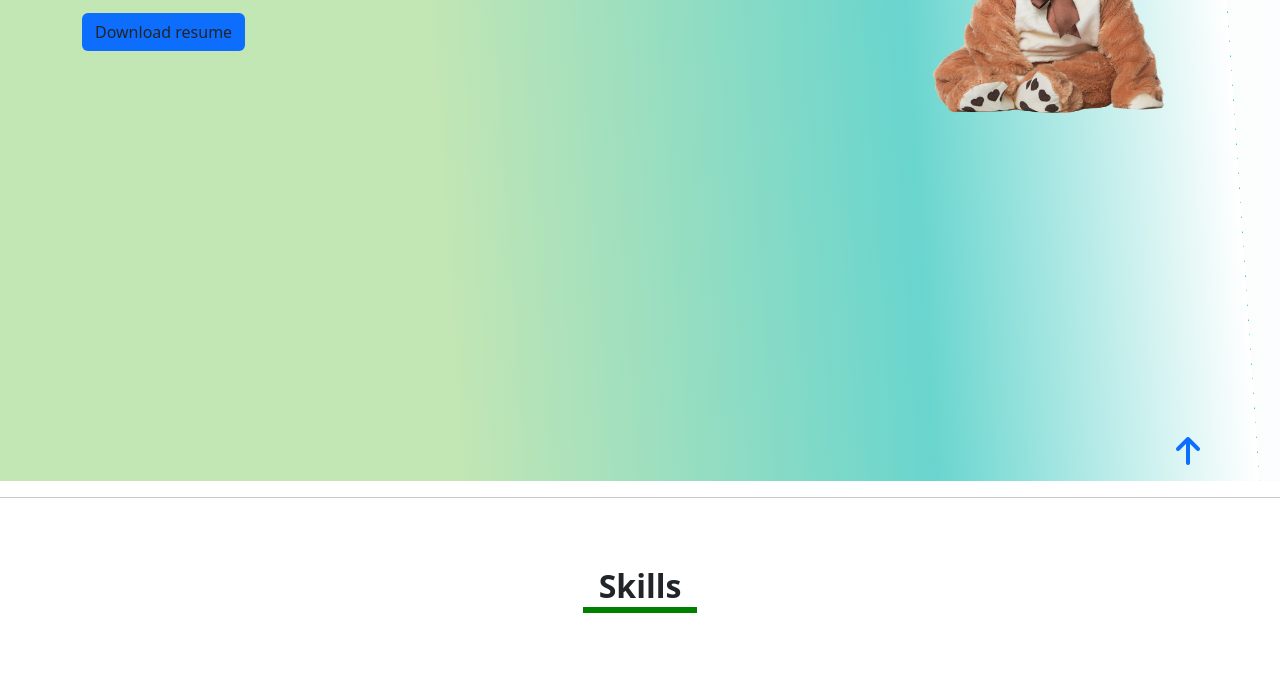
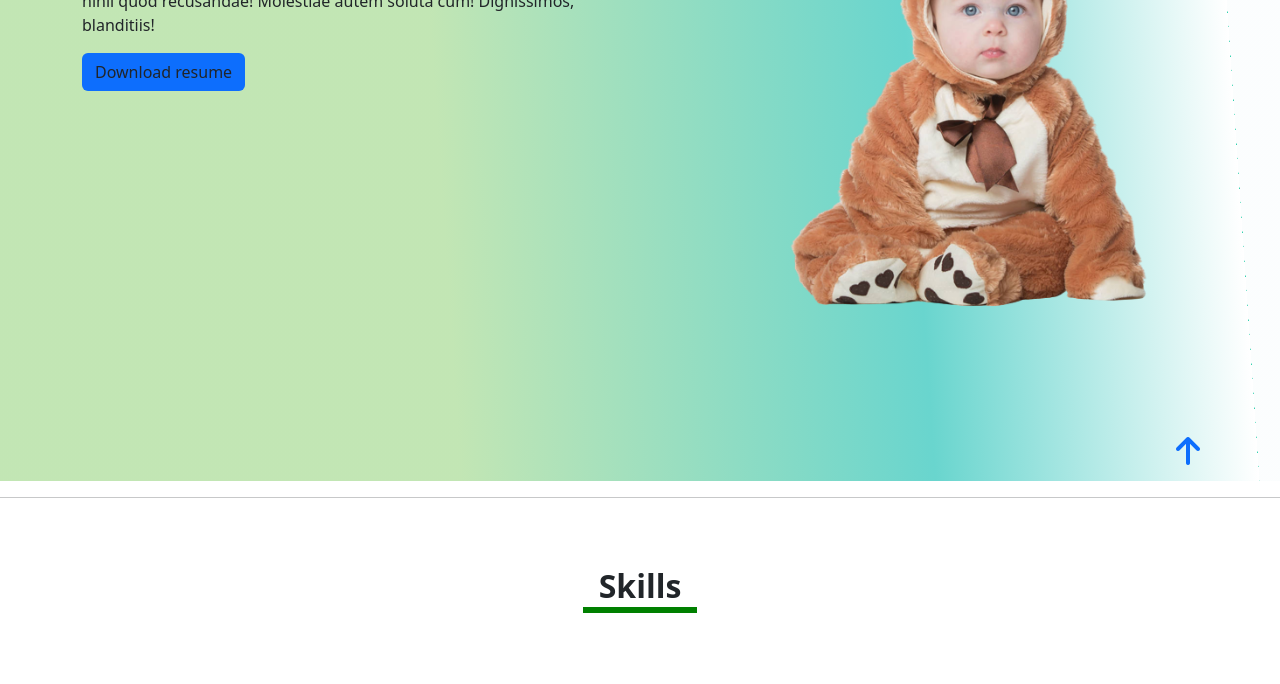
Before and after one commit to shailesh76/bootstrap-Portfolio, a plain HTML site: page index.html in a window 1280 px wide. Shown: the part 245-929 px from the top of the page. Drawn offline with nearby package versions, Linux system fonts and the light colour scheme.

Commit message:
my second

```diff
--- a/index.html
+++ b/index.html
@@ -28,8 +28,13 @@
 <nav class="navbar navbar-expand-lg navbar-dark bg-primary">
     <div class="container">
         <a class="navbar-brand fs-1 fw-bolder" href="#">Sailesh</a>
-        <button class="navbar-toggler" type="button" data-bs-toggle="collapse" data-bs-target="#navbarSupportedContent"
-            aria-controls="navbarSupportedContent" aria-expanded="false" aria-label="Toggle navigation">
+        <button class="navbar-toggler"
+        type="button"
+         data-bs-toggle="collapse"
+          data-bs-target="#navbarSupportedContent"
+            aria-controls="navbarSupportedContent"
+             aria-expanded="false"
+               aria-label="Toggle navigation">
             <span class="navbar-toggler-icon"></span>
         </button>
         <div class="collapse navbar-collapse" id="navbarSupportedContent">
@@ -57,9 +62,9 @@
 
     <div class="hero">
         <div class="container">
-            <div class="row">
+            <div class="row  ">
 
-                <div class="col-md-8  ">
+                <div class="col-md-6 mt-3 pb-3 ">
                     Hi i'm
                     <div class="fs-1 fw-bolder">Sailesh Shrestha</div>
                     <p> Lorem ipsum dolor sit amet consectetur, adipisicing elit. Porro facilis incidunt cumque dicta quo architecto
@@ -68,7 +73,7 @@
                     <div class="btn bg-primary">Download resume</div>
 
                 </div>
-                <div class="col-md-4 text-end ">
+                <div class="col-md-6 mt-5 text-end ">
                     <img src="hero.png" width="80%" alt="">
                 </div>
             </div>
@@ -176,7 +181,7 @@
         </div>
 </div>
 <!-- footer section  -->
-<section class="footer bg-dark text-light tex-center py-4 mt-3">
+<section class="footer bg-dark text-light tex-center py-4 mt-5">
     <div class="title">Sailesh revised 2022!</div>
 </section>
 </div>
```
